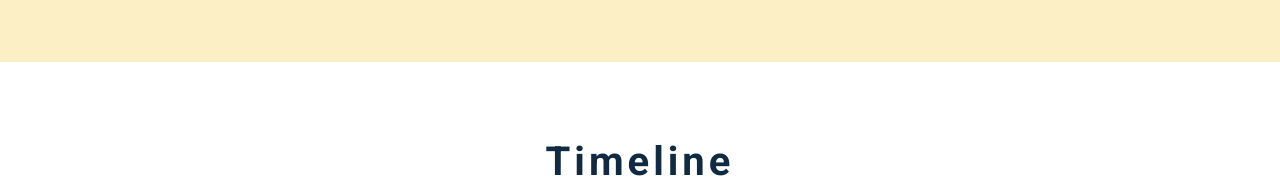
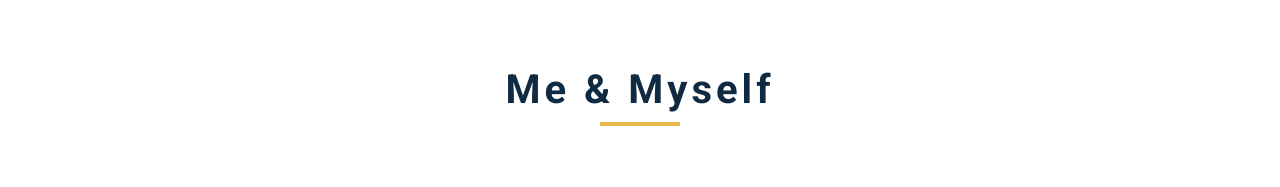
Before and after one commit to FAHID-KHAN/FAHID-KHAN.github.io, a plain HTML site: page index.html in a window 1280 px wide. Shown: the part 4298-4485 px from the top of the page. Drawn offline with nearby package versions, Linux system fonts and the light colour scheme.

Commit message:
New Update

```diff
--- a/index.html
+++ b/index.html
@@ -358,34 +358,45 @@
           <!-- single skill -->
           <div class="skill">
             <p>HTML/CSS</p>
+            <!--
 <div class="skill-container">
               <div class="skill-value"></div>
               <p class="skill-text">
                 60%
               </p>
             </div>
+
+
+           -->
           </div>
           <!--end of  single skill -->
           <!-- single skill -->
           <div class="skill">
             <p>Javascript</p>
+            <!--
+
 <div class="skill-container">
               <div class="skill-value value-70"></div>
               <p class="skill-text skill-text-70">
                 70%
               </p>
             </div>
+            -->
           </div>
           <!--end of  single skill -->
           <!-- single skill -->
           <div class="skill">
             <p>React</p>
+
+            <!--
+
 <div class="skill-container">
               <div class="skill-value value-80"></div>
               <p class="skill-text skill-text-80">
                 80%
               </p>
             </div>
+            -->
           </div>
           <!--end of  single skill -->
         </article>
@@ -394,34 +405,44 @@
           <!-- single skill -->
           <div class="skill">
             <p>Node</p>
+
+            <!--
+
 <div class="skill-container">
               <div class="skill-value"></div>
               <p class="skill-text">
                 50%
               </p>
             </div>
+            -->
           </div>
           <!--end of  single skill -->
           <!-- single skill -->
           <div class="skill">
             <p>ExpressJS</p>
+
+            <!--
 <div class="skill-container">
               <div class="skill-value value-70"></div>
               <p class="skill-text skill-text-70">
                 70%
               </p>
             </div>
+
+            -->
           </div>
           <!--end of  single skill -->
           <!-- single skill -->
           <div class="skill">
             <p>MongoDB</p>
+            <!--
 <div class="skill-container">
               <div class="skill-value value-80"></div>
               <p class="skill-text skill-text-80">
                 80%
               </p>
             </div>
+            -->
           </div>
           <!--end of  single skill -->
         </article>
@@ -432,7 +453,7 @@
     <section class="section timeline">
       <!-- section title -->
       <div class="section-title">
-        <h2>timeline</h2>
+        <h2>Me & Myself</h2>
         <div class="underline"></div>
       </div>
       <!--end of section title -->
```
Lines whose indentation alone changed are shown as unchanged.
